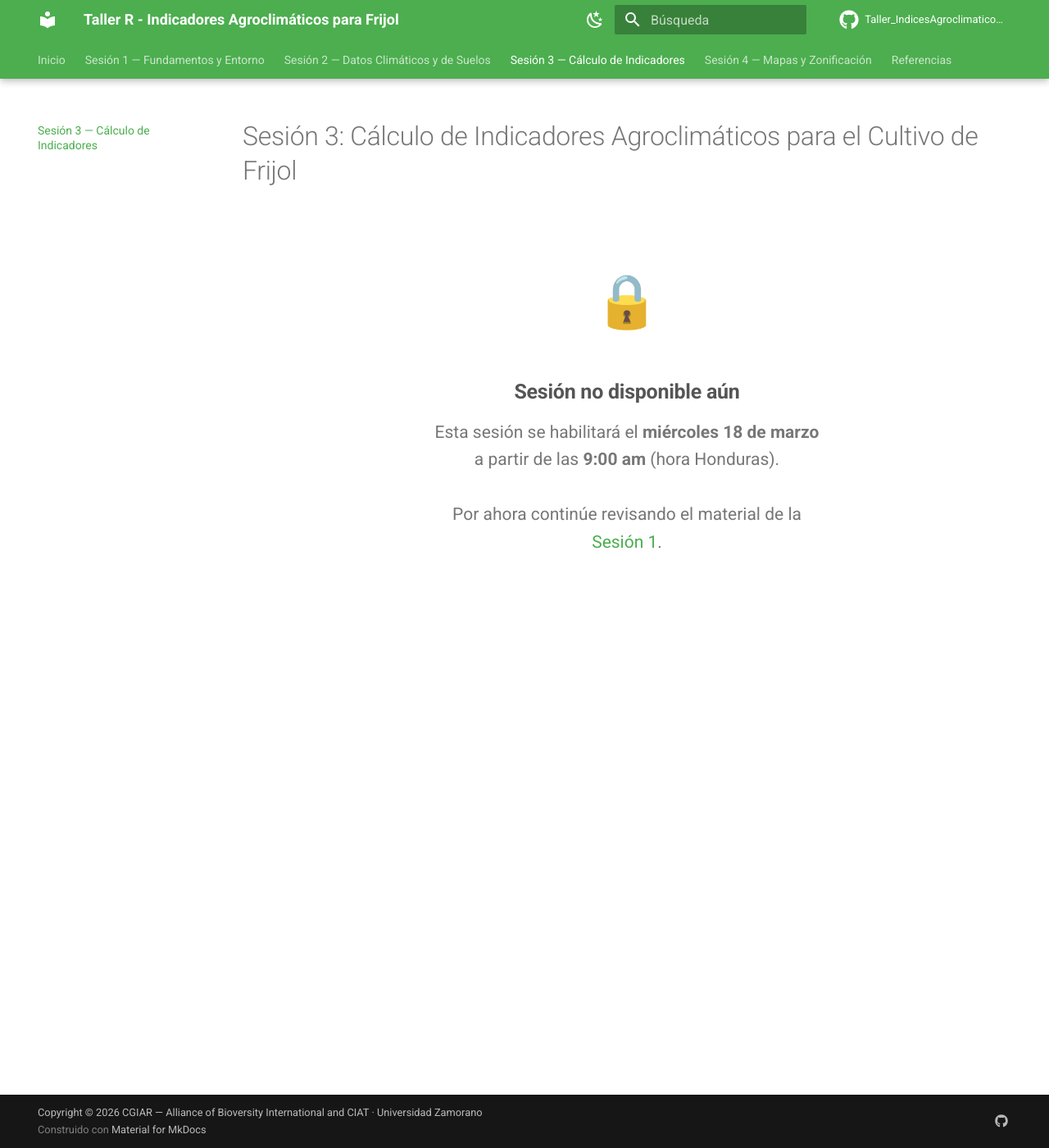
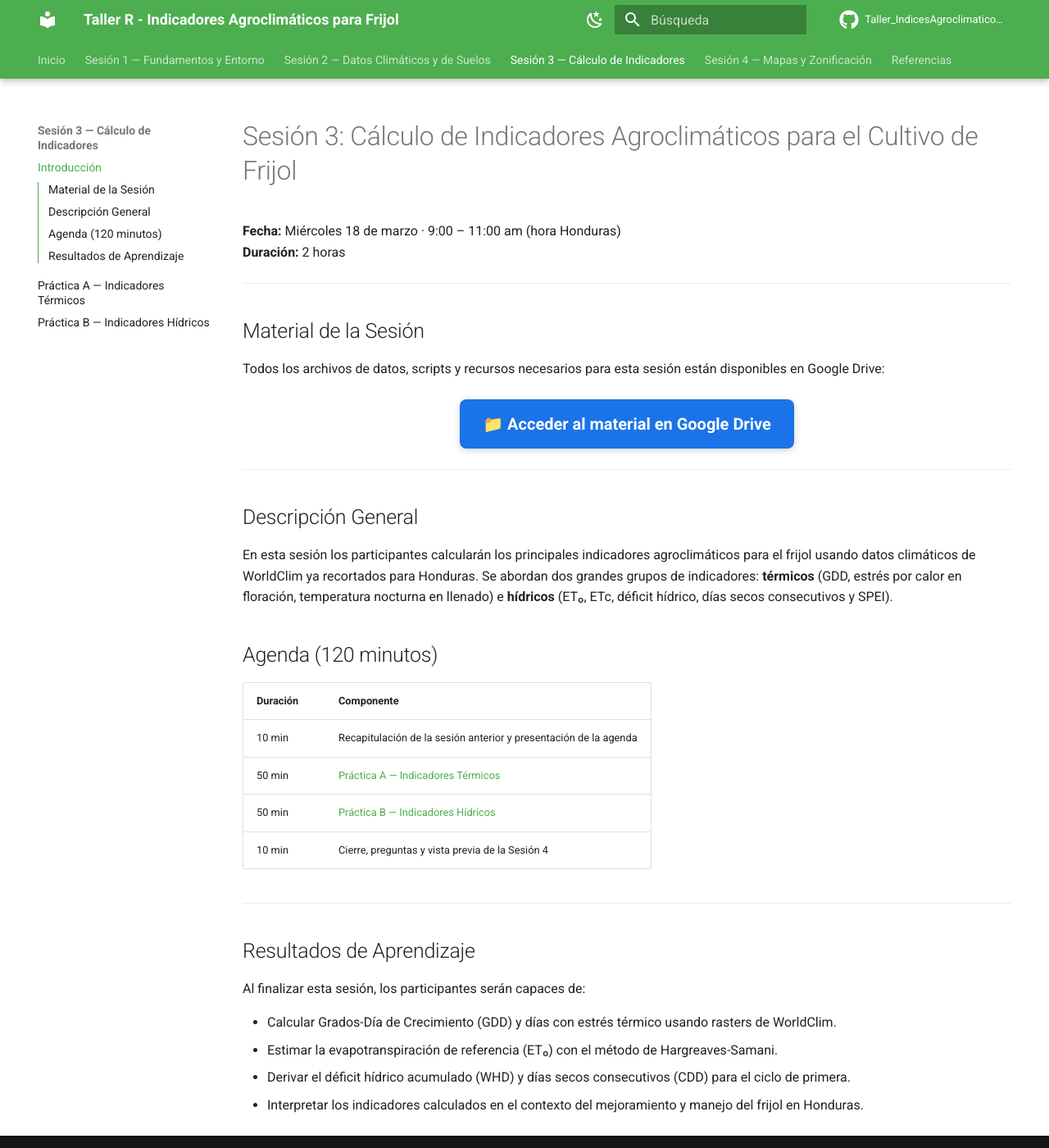
Before and after one commit to cbarriosperez/Taller_IndicesAgroclimaticos_Frijol, an MkDocs documentation site: the page built from docs/sesion3/index.md, in a window 1280 px wide and 1400 px high. Shown: the whole window at 82% size. Built offline with MkDocs 1.6.1 and Material for MkDocs 9.7.7, drawn with Linux system fonts in a browser that asks for light colours.

Commit message:
Sesión tres actualizada

```diff
--- a/docs/sesion3/index.md
+++ b/docs/sesion3/index.md
@@ -1,12 +1,47 @@
 # Sesión 3: Cálculo de Indicadores Agroclimáticos para el Cultivo de Frijol
 
-<div style="text-align: center; padding: 48px 24px;">
-  <div style="font-size: 64px; margin-bottom: 16px;">🔒</div>
-  <h2 style="color: #555; font-weight: 600;">Sesión no disponible aún</h2>
-  <p style="color: #777; font-size: 1.05rem; max-width: 480px; margin: 0 auto;">
-    Esta sesión se habilitará el <strong>miércoles 18 de marzo</strong>
-    a partir de las <strong>9:00 am</strong> (hora Honduras).<br><br>
-    Por ahora continúe revisando el material de la
-    <a href="https://cbarriosperez.github.io/Taller_IndicesAgroclimaticos_Frijol/sesion1/">Sesión 1</a>.
-  </p>
+**Fecha:** Miércoles 18 de marzo · 9:00 – 11:00 am (hora Honduras)
+**Duración:** 2 horas
+
+---
+
+## Material de la Sesión
+
+Todos los archivos de datos, scripts y recursos necesarios para esta sesión están disponibles en Google Drive:
+
+<div style="text-align: center; margin: 24px 0;">
+  <a href="https://drive.google.com/drive/folders/1smV5y2yYjVXtYq1HwWYaYO5YzdwIndoy?usp=drive_link"
+     target="_blank"
+     style="display: inline-flex; align-items: center; gap: 10px;
+            background: #1a73e8; color: white; font-weight: 600;
+            padding: 14px 28px; border-radius: 8px; text-decoration: none;
+            font-size: 1rem; box-shadow: 0 2px 8px rgba(0,0,0,0.18);">
+    📁 Acceder al material en Google Drive
+  </a>
 </div>
+
+---
+
+## Descripción General
+
+En esta sesión los participantes calcularán los principales indicadores agroclimáticos para el frijol usando datos climáticos de WorldClim ya recortados para Honduras. Se abordan dos grandes grupos de indicadores: **térmicos** (GDD, estrés por calor en floración, temperatura nocturna en llenado) e **hídricos** (ET₀, ETc, déficit hídrico, días secos consecutivos y SPEI).
+
+## Agenda (120 minutos)
+
+| Duración | Componente |
+|----------|-----------|
+| 10 min | Recapitulación de la sesión anterior y presentación de la agenda |
+| 50 min | [Práctica A — Indicadores Térmicos](indicadores_termicos.md) |
+| 50 min | [Práctica B — Indicadores Hídricos](indicadores_hidricos.md) |
+| 10 min | Cierre, preguntas y vista previa de la Sesión 4 |
+
+---
+
+## Resultados de Aprendizaje
+
+Al finalizar esta sesión, los participantes serán capaces de:
+
+- Calcular Grados-Día de Crecimiento (GDD) y días con estrés térmico usando rasters de WorldClim.
+- Estimar la evapotranspiración de referencia (ET₀) con el método de Hargreaves-Samani.
+- Derivar el déficit hídrico acumulado (WHD) y días secos consecutivos (CDD) para el ciclo de primera.
+- Interpretar los indicadores calculados en el contexto del mejoramiento y manejo del frijol en Honduras.
--- a/mkdocs.yml
+++ b/mkdocs.yml
@@ -77,7 +77,10 @@ nav:
       - Indicadores Agroclimáticos — Conceptos Clave: sesion1/indicadores_conceptos.md
       - Configuración del Entorno en R: sesion1/configuracion_r.md
   - Sesión 2 — Datos Climáticos y de Suelos: sesion2/index.md
-  - Sesión 3 — Cálculo de Indicadores: sesion3/index.md
+  - Sesión 3 — Cálculo de Indicadores:
+      - Introducción: sesion3/index.md
+      - Práctica A — Indicadores Térmicos: sesion3/indicadores_termicos.md
+      - Práctica B — Indicadores Hídricos: sesion3/indicadores_hidricos.md
   - Sesión 4 — Mapas y Zonificación: sesion4/index.md
   - Referencias: referencias.md
 
```
